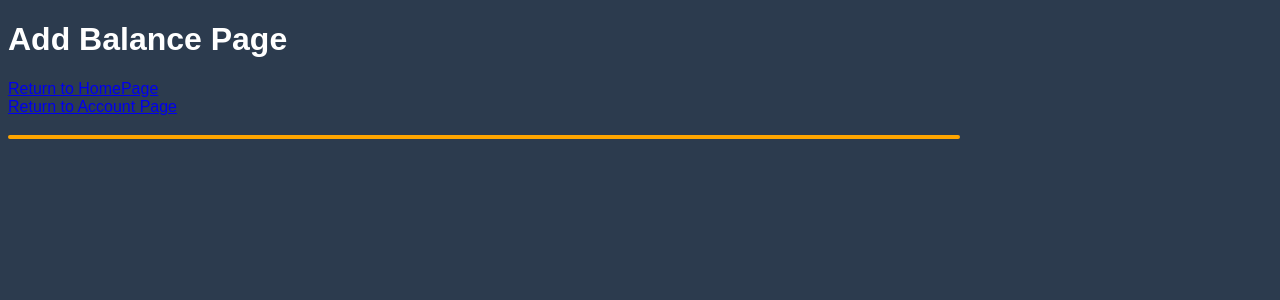
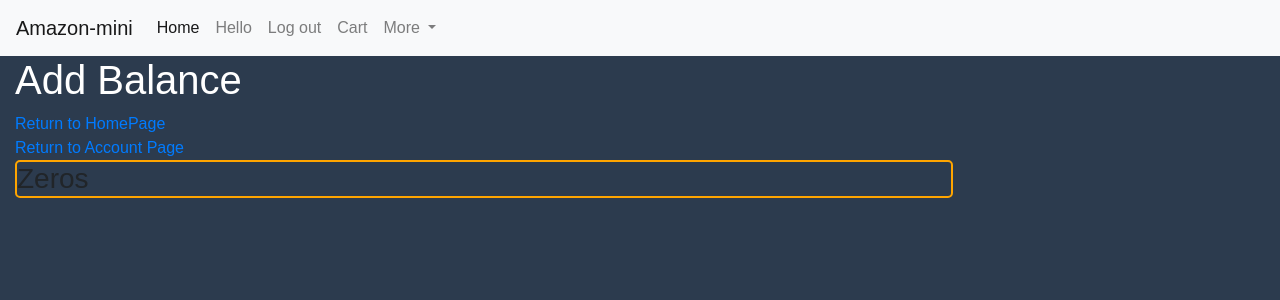
Before and after one commit to blossommojekwu/bazar.github.io, a Flask app: page /addbalance in a window 1280 px wide. Shown: the top 300 px of the page. Run offline with Flask 2, Linux system fonts and the light colour scheme; parts of the project's set-up code (start-up, migrations or seed data) failed here and were passed over; some libraries are stand-ins or nearby versions; some web fonts are replaced.

Commit message:
Addbalance css working

```diff
--- a/app.py
+++ b/app.py
@@ -4,7 +4,7 @@ from flask_mysqldb import MySQL
 import MySQLdb.cursors
 import re
 import yaml
-# from flask_sqlalchemy import sqlalchemy
+#from flask_sqlalchemy import sqlalchemy
 
 
 # Substantiate flaskapp
--- a/static/css/addbalance.css
+++ b/static/css/addbalance.css
@@ -7,3 +7,10 @@
 h1 {
     color: white;
 }
+
+h3 {
+    border: 2px solid orange;
+    border-radius: 5px;
+    height: 80%;
+    width: 75%;
+}
--- a/templates/addbalance.html
+++ b/templates/addbalance.html
@@ -1,21 +1,30 @@
-<!DOCTYPE html>
-<html>
+{% extends "base.html" %}
+{% block title %} Add Balance {% endblock %}
+{% block content %}
+{% with messages = get_flashed_messages() %}
+   {% if messages %}
+     {% for msg in messages %}
+       <p>{{msg}}</p>
+     {% endfor %}
+   {% endif %}
+ {% endwith %}
+<form>
    <head>
        <link rel="stylesheet" href="{{ url_for('static',filename='css/addbalance.css')}}">
        <link href="https://fonts.googleapis.com/css?family=Arial" rel="stylesheet">
-        <!-- Load icon library -->
-	    <link rel="stylesheet" href="https://cdnjs.cloudflare.com/ajax/libs/font-awesome/4.7.0/css/font-awesome.min.css">
-
+       <!-- <link rel="stylesheet" href="https://cdnjs.cloudflare.com/ajax/libs/font-awesome/4.7.0/css/font-awesome.min.css"> -->
        <title>Add Balance Page</title>
    </head>
 
    <body style="background-color: #2C3B4E;">
-        <h1 style="color: white;">Add Balance Page</h1>
+       <!-- <h1 style="color: white;">Add Balance Page</h1> -->
+       <h1>Add Balance</h1>
        <a href="{{ url_for('home')}}">Return to HomePage</a>
        <br>
        <a href="{{ url_for('user')}}">Return to Account Page</a>
 
-        <h3 style="border: 2px solid orange; border-radius: 5px; height: 80%; width: 75%;">
+       <h3> Zeros
        </h3>
    </body>
-</html>
+</form>
+{% endblock %}
```
Lines whose indentation alone changed are shown as unchanged.
